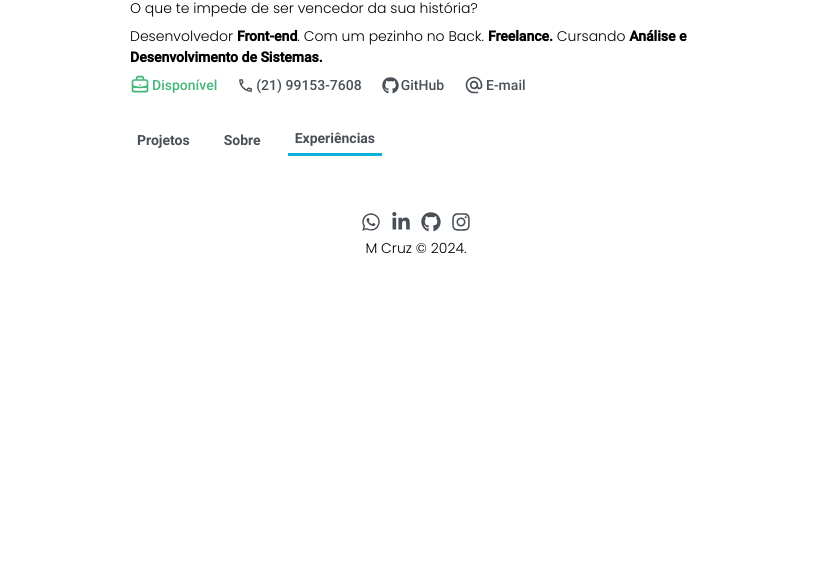
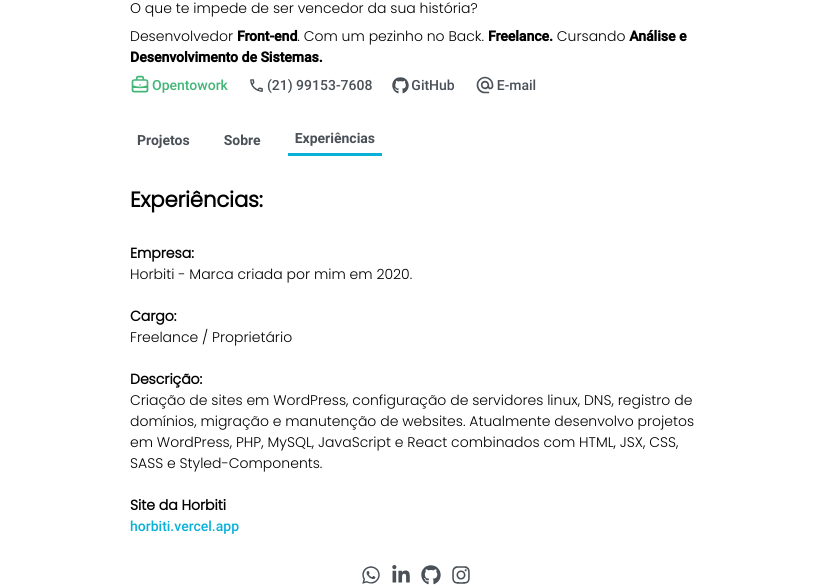
Before and after one commit to rlxmts/portfolio, a React (Vite) app: page /experiencias in a window 1280 px wide. Shown: the part 441-1028 px from the top of the page, without its empty margins (224-1055 px from the left). Before the commit the page ends 800 px from the top, so only its background shows below. Built offline with nearby package versions, Linux system fonts and the light colour scheme.

Commit message:
:sparkles: Criando seção Experiencias

```diff
--- /dev/null
+++ b/src/Components/Common/LinkExterno/index.jsx
@@ -0,0 +1,6 @@
+import styled from "styled-components";
+
+export const LinkExterno = styled.a`
+  color: #09B1D9;
+  font-family: "PoppinsMedium";
+`;
--- a/src/Components/Common/LinksRapidos/index.jsx
+++ b/src/Components/Common/LinksRapidos/index.jsx
@@ -28,7 +28,7 @@ const LinksRapidos = () => {
   return(
     <ListaLinks>
       <li>
-        <a href="#"><HiOutlineBriefcase size="20" />Disponível </a>
+        <a href="#"><HiOutlineBriefcase size="20" />Opentowork </a>
       </li>
       <li>
         <a href="tel:+5521991537608" target="_blank" rel="noopener noreferrer"><MdOutlinePhone size="17" />(21) 99153-7608 </a>
--- /dev/null
+++ b/src/Components/Common/TituloPagina/index.jsx
@@ -0,0 +1,6 @@
+import styled from "styled-components";
+
+export const TituloPagina = styled.h2`
+  font-size: 1.5rem;
+  margin-bottom: 2rem;
+`;
--- /dev/null
+++ b/src/Components/Common/TituloSecao/index.jsx
@@ -0,0 +1,6 @@
+import styled from "styled-components";
+
+export const TituloSecao = styled.h3`
+  font-size: 1.5rem;
+  margin-top: 2rem;
+`;
--- a/src/Pages/Experiencia/index.jsx
+++ b/src/Pages/Experiencia/index.jsx
@@ -0,0 +1,25 @@
+import { LinkExterno } from "../../Components/Common/LinkExterno";
+import { TituloPagina } from "../../Components/Common/TituloPagina";
+
+const Experiencias = () => {
+  return(
+    <section>
+
+      <TituloPagina>Experiências:</TituloPagina>
+
+      <h3>Empresa:</h3>
+      <p>Horbiti - Marca criada por mim em 2020.</p>
+      <br></br>
+      <h3>Cargo:</h3>
+      <p>Freelance / Proprietário</p>
+      <br></br>
+      <h3>Descrição:</h3>
+      <p>Criação de sites em WordPress, configuração de servidores linux, DNS, registro de domínios, migração e manutenção de websites. Atualmente desenvolvo projetos em WordPress, PHP, MySQL, JavaScript e React combinados com HTML, JSX, CSS, SASS e Styled-Components.</p>
+      <br></br>
+      <h3>Site da Horbiti</h3>
+      <LinkExterno href="https://horbiti.vercel.app" target="_blank" rel="noreferrer noopener">horbiti.vercel.app</LinkExterno>
+    </section>
+  );
+};
+
+export default Experiencias;
--- a/src/Pages/Rotas.jsx
+++ b/src/Pages/Rotas.jsx
@@ -7,6 +7,7 @@ import Navegacao from "../Components/Layout/Navegacao";
 import { Container } from "../Components/Common/Container";
 import Rodape from "../Components/Layout/Rodape";
 import Sobre from "./Sobre";
+import Experiencias from "./Experiencia";
 
 const AppContainer = styled.div`
   width: 100%;
@@ -25,6 +26,7 @@ const AppRotas = ()=>{
           <Routes>
             <Route path="/" element={ <Home /> } />
             <Route path="/sobre" element={ <Sobre /> } />
+            <Route path="/experiencias" element={ <Experiencias /> } />
           </Routes>
           <Rodape />
         </Container>
--- a/src/Pages/Sobre/index.jsx
+++ b/src/Pages/Sobre/index.jsx
@@ -1,4 +1,7 @@
 import styled from "styled-components";
+import { TituloPagina } from "../../Components/Common/TituloPagina";
+import { TituloSecao } from "../../Components/Common/TituloSecao";
+import { LinkExterno } from "../../Components/Common/LinkExterno";
 
 const Tecnologia = styled.h4`
   margin: 1rem 0;
@@ -13,21 +16,6 @@ const SecaoSobre = styled.section`
     font-family: "PoppinsMedium";
   }
 
-  .link-horbiti{
-    color: #09B1D9;
-    font-family: "PoppinsMedium";
-  }
-
-  h2{
-    font-size: 1.5rem;
-    margin-bottom: 2rem;
-  }
-
-  h3{
-    font-size: 1.5rem;
-    margin-top: 2rem;
-  }
-
   li{
     font-size: .7rem;
   }
@@ -36,14 +24,14 @@ const SecaoSobre = styled.section`
 const Sobre = ()=> {
   return(
     <SecaoSobre>
-      <h2>Sobre:</h2>
+      <TituloPagina>Sobre:</TituloPagina>
       <p className="opentowork">#Opentowork</p>
-      <p>Desenvolvedor Front-end com 4 anos de experiencia como <strong className="strong">Freelance</strong> na <a className="link-horbiti" href="https://horbiti.vercel.app" target="_blank" rel="noopener noreferrer">Horbiti</a>. A principio desenvolvia soluções em <strong className="strong">WordPress (Elementor PRO, CSS, HTML)</strong>.</p><br></br>
+      <p>Desenvolvedor Front-end com 4 anos de experiencia como <strong className="strong">Freelance</strong> na <LinkExterno href="https://horbiti.vercel.app" target="_blank" rel="noopener noreferrer">Horbiti</LinkExterno>. A principio desenvolvia soluções em <strong className="strong">WordPress (Elementor PRO, CSS, HTML)</strong>.</p><br></br>
       <p>Atualmente, meu foco está em desenvolvimento com <strong className="strong">JavaScript</strong>, e estou em busca da minha primeira oportunidade no mercado de trabalho.</p>
       <p>Estou cursando <strong className="strong">Analise e Desenvovimento de Sistemas</strong> no Centro Universitário IBMR e veja um Estágio com bons olhos.</p><br></br>
       <p> Quero construir uma carreira na área que me motiva a evoluir todos os dias. A programação é a única atividade capaz de me fazer estudar e me dedicar por tantas horas, durante tanto tempo. Foi a programação que me fez acreditar que é possível trabalhar com o que se ama e sentir prazer em se qualificar para alcançar voos maiores. </p>
 
-      <h3>Skills:</h3>
+      <TituloSecao>Skills:</TituloSecao>
       <ul>
         <Tecnologia>Front-end</Tecnologia>
         <li><strong className="strong">CSS - SASS</strong></li>
```
